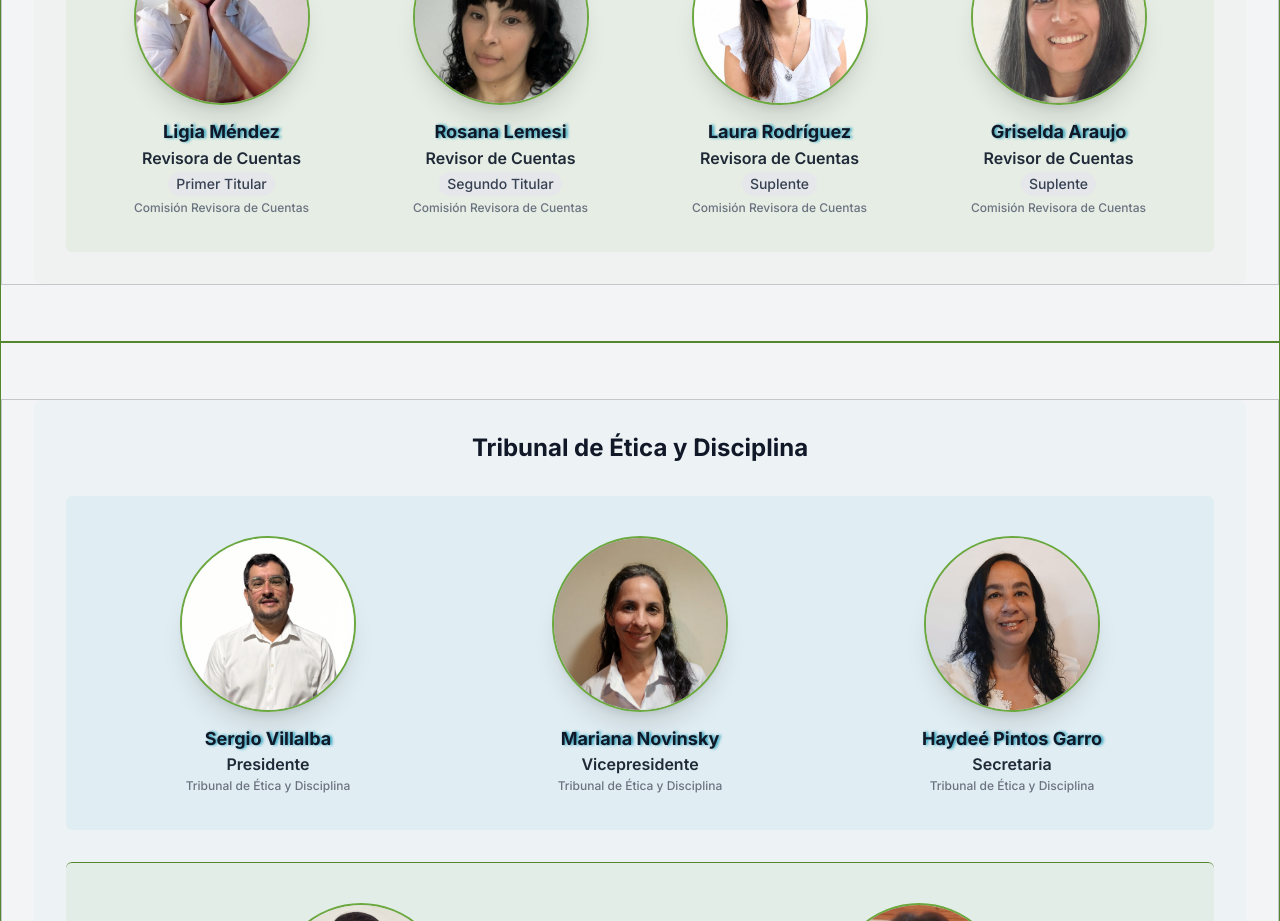
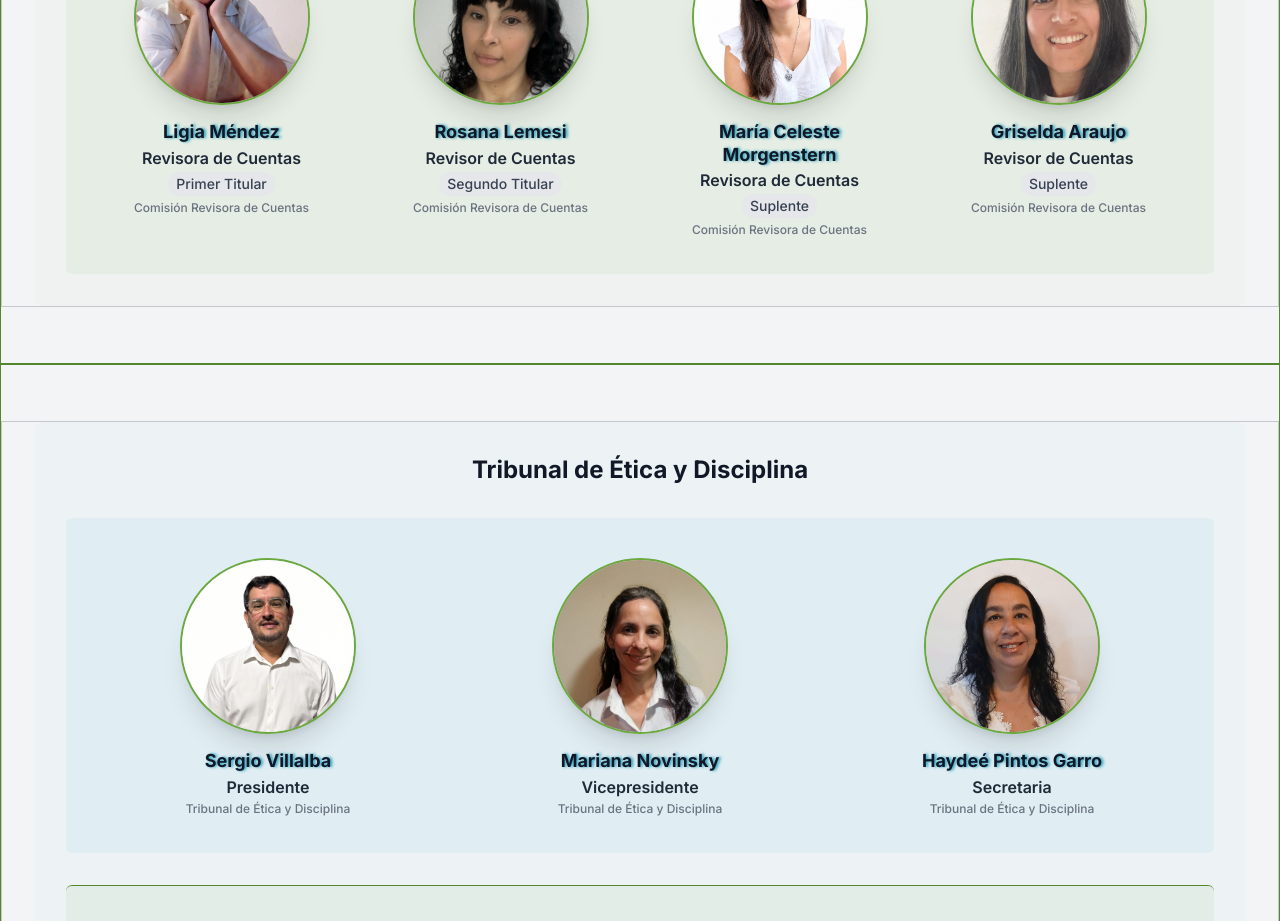
Before and after one commit to alfildigital/front, a React (Vite) app: page /nosotros in a window 1280 px wide. Shown: the part 1800-2721 px from the top of the page. Built offline with nearby package versions, Linux system fonts and the light colour scheme.

Commit message:
cambio de nombre

```diff
--- a/src/pages/Nosotros/index.tsx
+++ b/src/pages/Nosotros/index.tsx
@@ -240,7 +240,7 @@ const auditGroups: Member[][] = [
   [
     { name: 'Ligia Méndez', role: 'Revisora de Cuentas', subtitle: 'Primer Titular', image: '/comision_directiva/10_1_titular_comisión_revisora_de_cuentas.webp' },
     { name: 'Rosana Lemesi', role: 'Revisor de Cuentas', subtitle: 'Segundo Titular', image: '/comision_directiva/11_2_titular_comisión_revisora_de_cuentas.webp' },
-    { name: 'Laura Rodríguez', role: 'Revisora de Cuentas', subtitle: 'Suplente', image: '/comision_directiva/12_1_suplente_comisión_revisora_de_cuentas.webp' },
+    { name: 'María Celeste Morgenstern', role: 'Revisora de Cuentas', subtitle: 'Suplente', image: '/comision_directiva/12_1_suplente_comisión_revisora_de_cuentas.webp' },
     { name: 'Griselda Araujo', role: 'Revisor de Cuentas', subtitle: 'Suplente', image: '/comision_directiva/13_2_suplente_comisión_revisora_de_cuentas.webp' },
   ],
 ];
```
